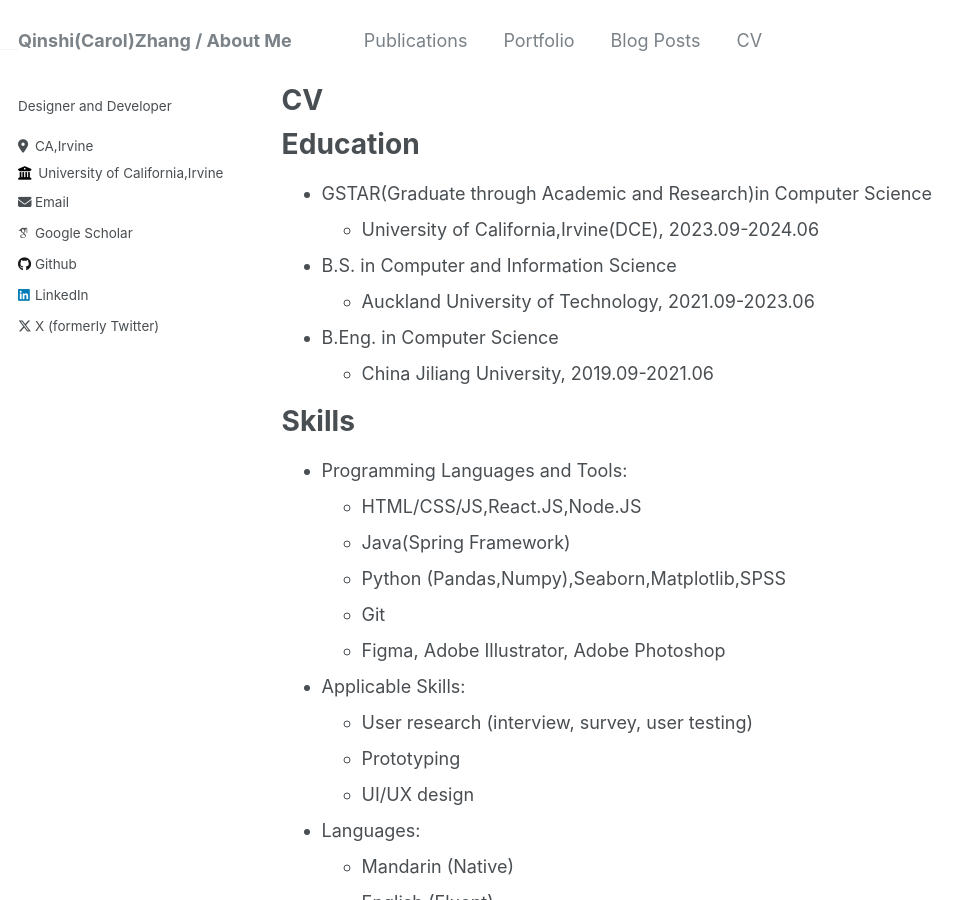
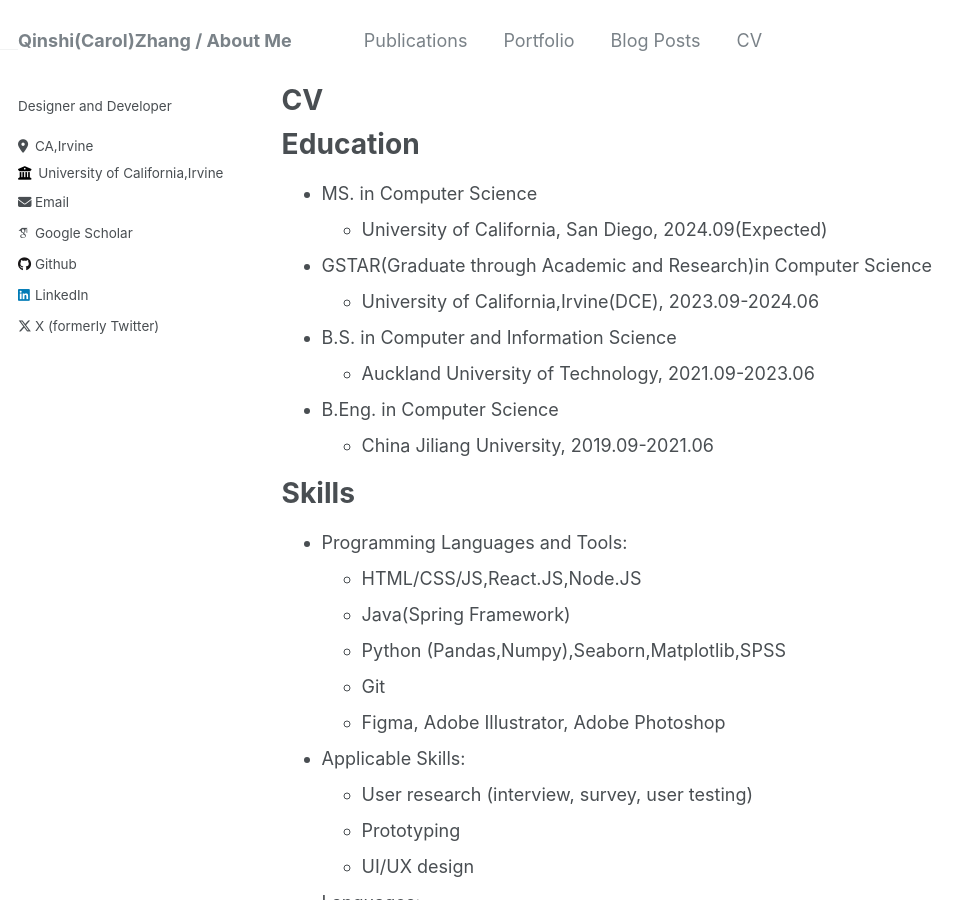
Before and after one commit to Carolzhangzz/AcademicWeb, a Jekyll site: the page built from _pages/cv.md, in a window 1280 px wide and 900 px high. Shown: the whole window, without its empty margins (0-976 px from the left). Built offline with Jekyll 4.4.1, drawn with Linux system fonts in a browser that asks for light colours; some web fonts are replaced.

Commit message:
Update cv.md

```diff
--- a/_pages/cv.md
+++ b/_pages/cv.md
@@ -11,6 +11,8 @@ redirect_from:
 
 Education
 ======
+* MS. in Computer Science
+  * University of California, San Diego, 2024.09(Expected)
 * GSTAR(Graduate through Academic and Research)in Computer Science
   * University of California,Irvine(DCE), 2023.09-2024.06
 * B.S. in Computer and Information Science
```
